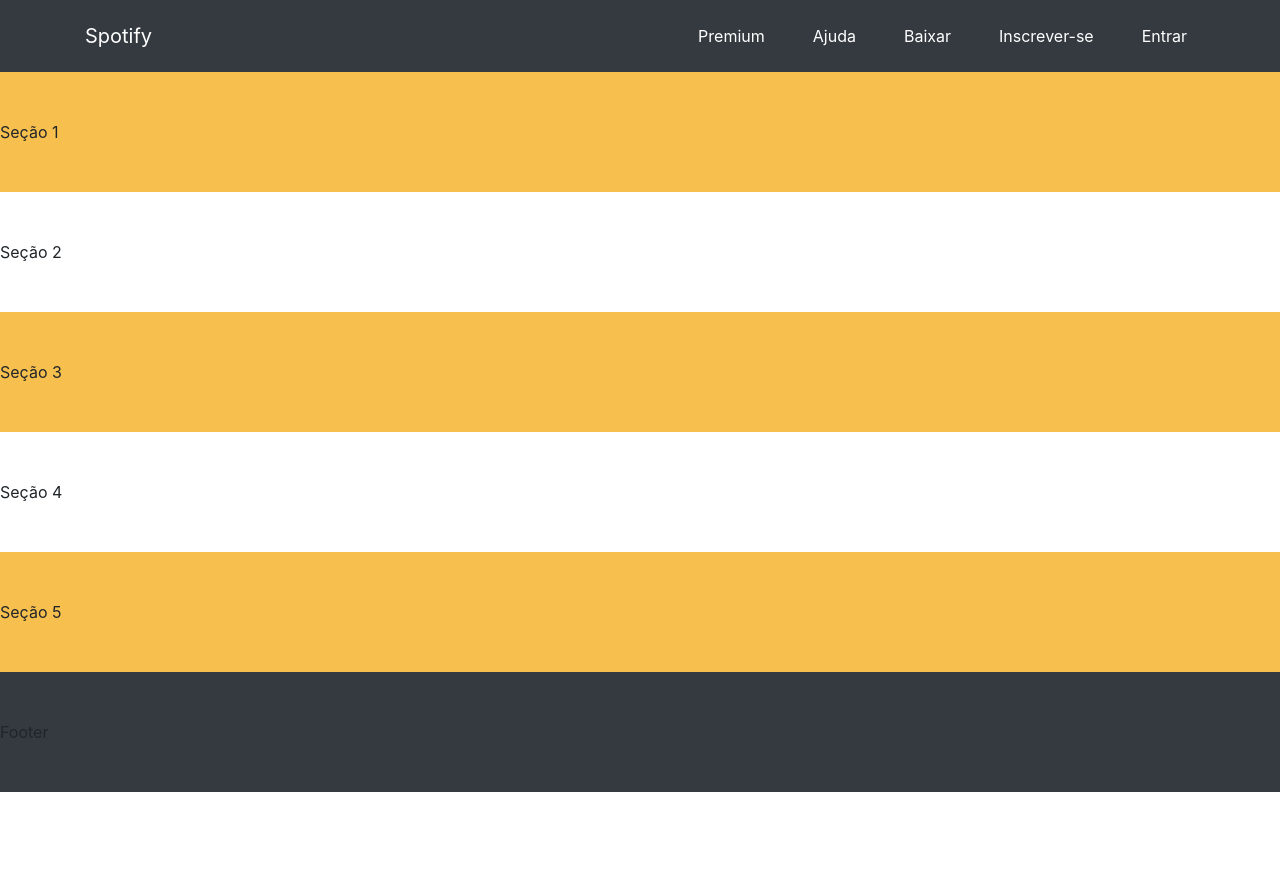
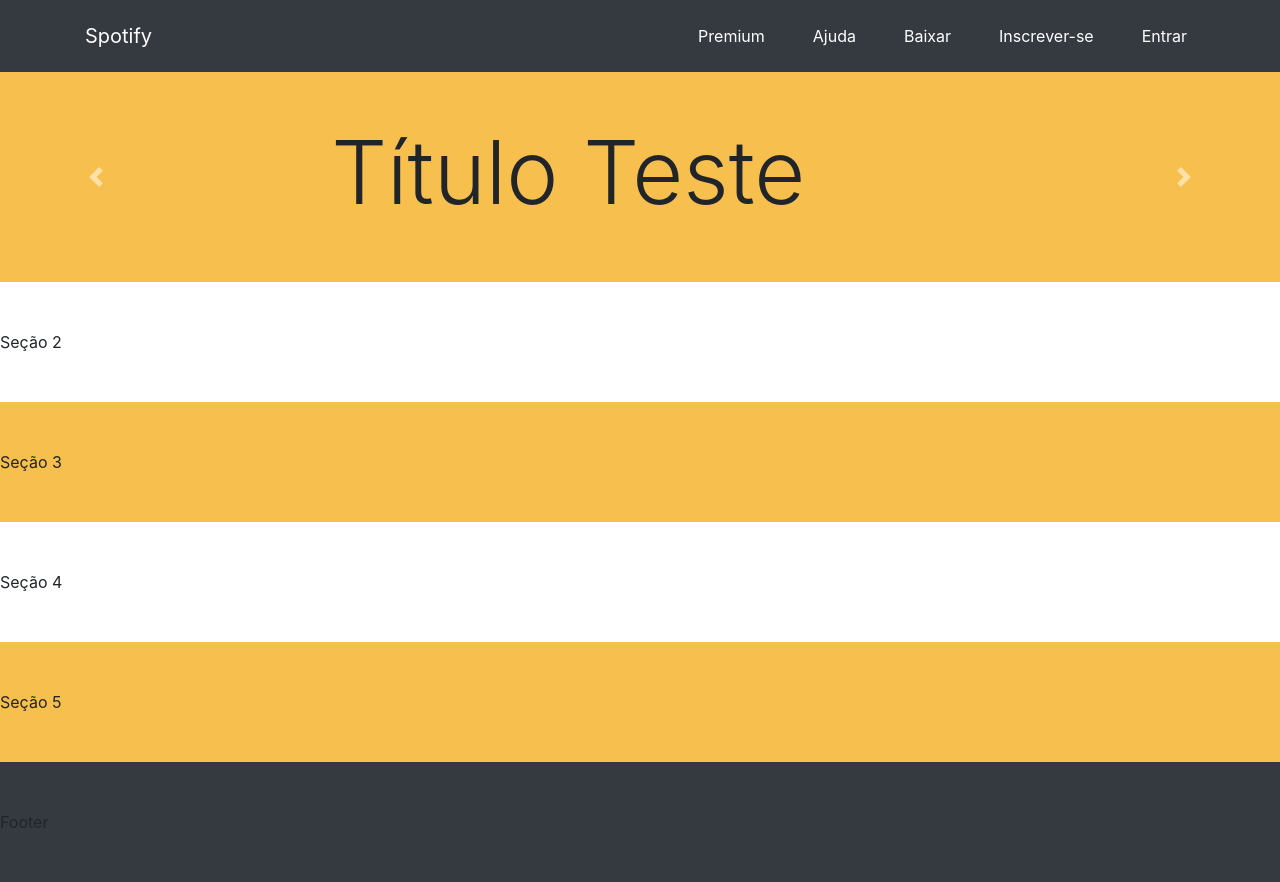
Before and after one commit to codeoj/Responsive-Template, a plain HTML site: page index.html in a window 1280 px wide. Before the commit the page ends 800 px from the top, so only its background shows below. Drawn offline with nearby package versions, Linux system fonts and the light colour scheme.

Commit message:
carousel section1

```diff
--- a/index.html
+++ b/index.html
@@ -55,8 +55,29 @@
       </div>
     </nav> <!-- fim da navbar -->
 
+    <!-- Inicio das sections -->
     <section class="bg-yellow py-5">
-      Seção 1
+      <div id="spotify-slider" class="carousel slide" data-ride="carousel">
+        <div class="carousel-inner text-center">
+          <div class="carousel-item active">
+            <h1 class="display-2">Título Teste</h1>
+          </div>
+
+          <div class="carousel-item">
+            <h1 class="display-2">Título Teste2</h1>
+          </div>
+        </div>
+
+        <a class="carousel-control-prev" href="#spotify-slider" role="button" data-slide="prev">
+          <span class="carousel-control-prev-icon" aria-hidden="true"></span>
+          <span class="sr-only">Anterior</span>
+        </a>
+        <a class="carousel-control-next" href="#spotify-slider" role="button" data-slide="next">
+          <span class="carousel-control-next-icon" aria-hidden="true"></span>
+          <span class="sr-only">Próximo</span>
+        </a>
+
+      </div>
     </section>
 
     <section class="py-5">
--- a/styles.css
+++ b/styles.css
@@ -7,5 +7,5 @@
 }
 
 .bg-yellow {
-	background-color: #f7c04e;
+	background-color: #f7c04e !important;
 }
```
